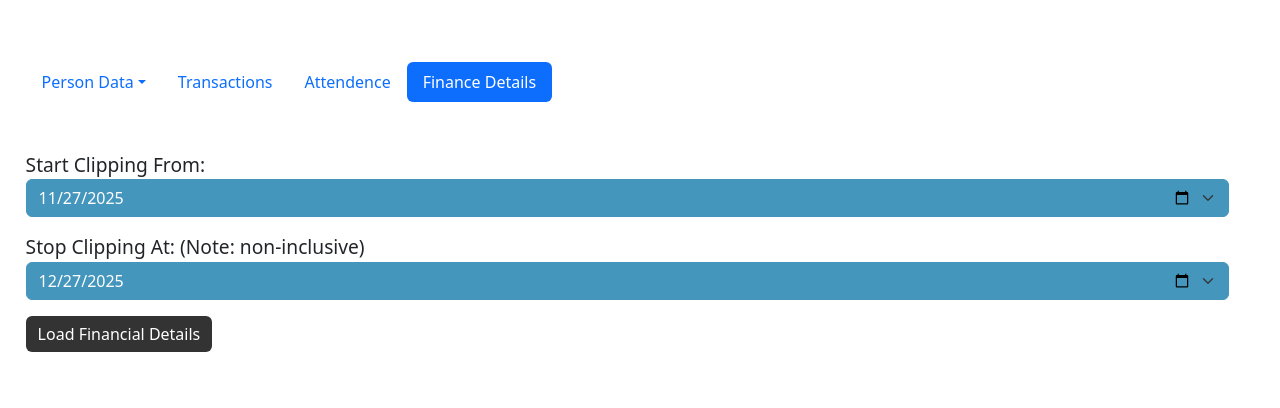
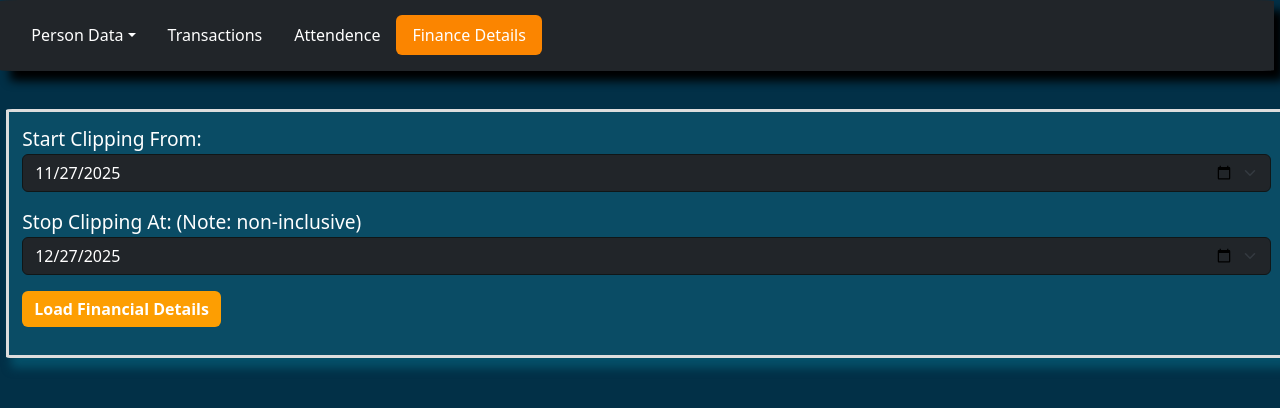
Before and after one commit to Riki-99/Gym-Digitized, a Flask app: page /finance_details in a window 1280 px wide. Shown: the top 408 px of the page. Run offline with Flask 3, Linux system fonts and the light colour scheme.

Commit message:
Some decent looking styling

```diff
--- a/static/main.css
+++ b/static/main.css
@@ -1,14 +1,9 @@
 body{
-    padding: 1%;
+    padding: 0;
+    margin: 0;
+    background-color: #023047;
 }
 
-.nav{
-    margin: 2% 3% 4% 0%;
-}
-
-body{
-    margin: 2% 3% 4% 1%;
-}
 
 tr[data-href]{
     cursor: pointer;
@@ -43,17 +38,17 @@ tr[data-href]{
 }
 
 .form-select{
-    border: solid rgb(68, 150, 189) 1px;
-    background-color: rgb(68, 150, 189);
+    border: solid #101617 1px;
+    background-color: #212529  ;
     color: #fff;
 }
 
 .form-control{
-    border: solid #333 1px;
+   border: solid #219ebc 1px;
 }
 
 .black-button{
-    background: #333; border: #333;
+    background-color: #fd9e02 !important; border: #333;
 }
 
 label{
@@ -63,3 +58,70 @@ label{
 .black-button:hover{
     background: #222; border: #222;
 }
+
+
+
+.navdiv{
+    border: solid 126782;
+    border-radius: 1.5%;
+    margin: 0% 0.5% 3% 0%;
+    box-shadow: 10px 10px 10px #000;
+    background-color: #212529;
+    padding: 1%;
+}
+
+.navdiv:hover{
+    padding: 1.2%;
+}
+.nav li a{
+    color: #fff;
+}
+
+.nav li a:hover{
+    color: #fb8500;
+}
+
+.active{
+    /* background-color: #21babc !important; */
+    background-color: #fb8500 !important;
+}
+
+.main{
+    background-color: #0A4C65;
+    color: #fff;
+    border: solid #ddd;
+    border-radius: 0.5%;
+    min-width: 100%;
+    min-height: 100%;
+    padding: 1%;
+    margin: 2% 2% 2% 0.5%;
+    box-shadow: 5px 10px 10px #045069;
+}
+
+
+
+.btn-primary{
+    background-color: #21babc;
+    font-weight: bolder;
+    border: #21babc;
+}
+
+.btn-primary:hover{
+    background-color: #fd9e02;
+    border: #fd9e02;
+}
+
+.btn-primary:active{
+    background-color: #fb8500;
+    border: #fb8500;
+}
+.dropdown-item, .dropdown-menu{
+    background-color: #ffb703;
+}
+
+.dropdown-toggle:hover, .dropdown-toggle:focus{
+    color: #fb8500;
+}
+/* .table-dark th{
+    background-color: #fb8500 !important;
+} */
--- a/templates/template.html
+++ b/templates/template.html
@@ -12,6 +12,7 @@
     <!-- Font Awesome CDN for icons -->
      <link rel="stylesheet" href="https://fonts.googleapis.com/css2?family=Material+Symbols+Outlined:opsz,wght,FILL,GRAD@24,400,0,0&icon_names=search" />
     <link rel="stylesheet" href="/static/main.css">
+<div class="navdiv">
   <ul class="nav nav-pills">
       <li class="nav-item dropdown">
       <a class="nav-link dropdown-toggle" data-bs-toggle="dropdown" href="#" role="button" aria-haspopup="true" aria-expanded="false">Person Data</a>
@@ -30,6 +31,7 @@
       <a class="nav-link {% if current_page == 'finance_details' %} active {% endif %}" href="/finance_details">Finance Details</a>
     </li>
   </ul>
+</div>
 <!-- Heading to make it possible to add some text at the top of the document, mainly to confirm something -->
 <p id="heading" style="margin: 3%; margin-left: 0; color: #fff;border: solid 1px #1f6; padding: 1%; border-radius: 3px; font-size: 120%; display: none;">{{heading | safe}}</p>
 
@@ -54,10 +56,12 @@
     displayHeader(heading.innerText);
   {% endif %}
 </script>
+<div class="main">
   {% block body %}
   {% endblock %}
 
 {% block footer %}
 {% endblock %}
+</div>
 </body>
 </html>
```
Lines whose indentation alone changed are shown as unchanged.
